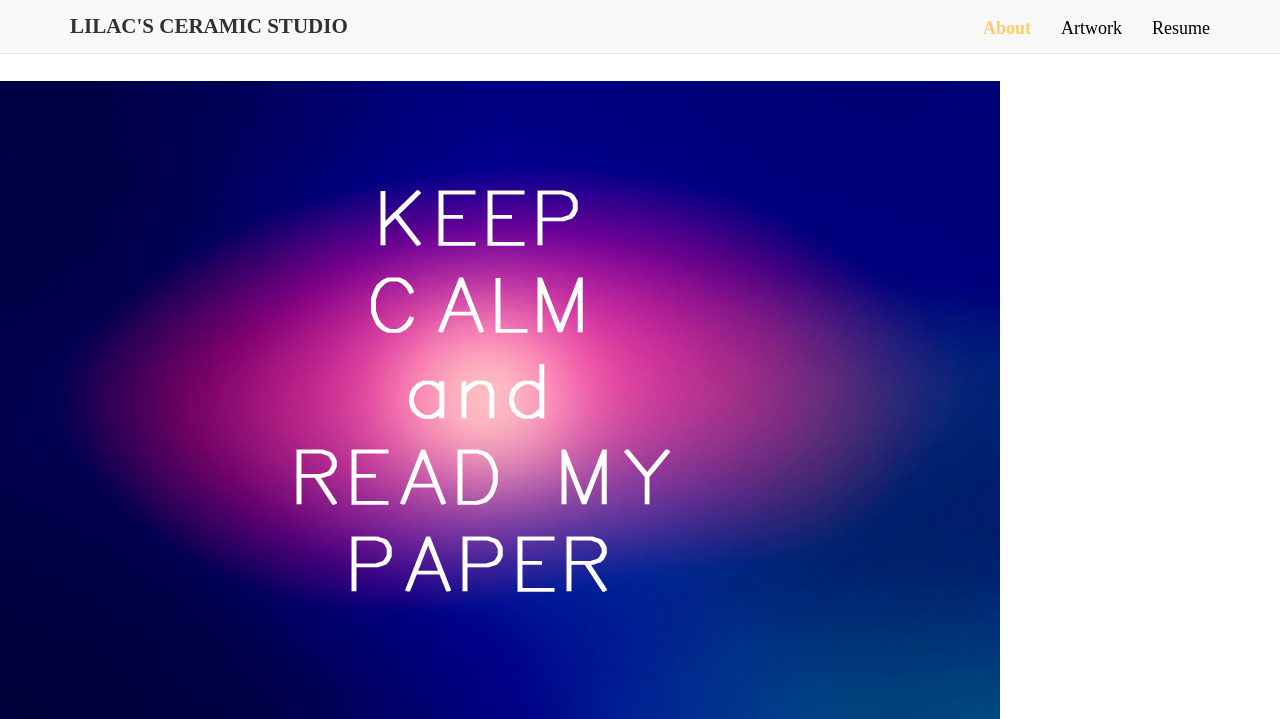
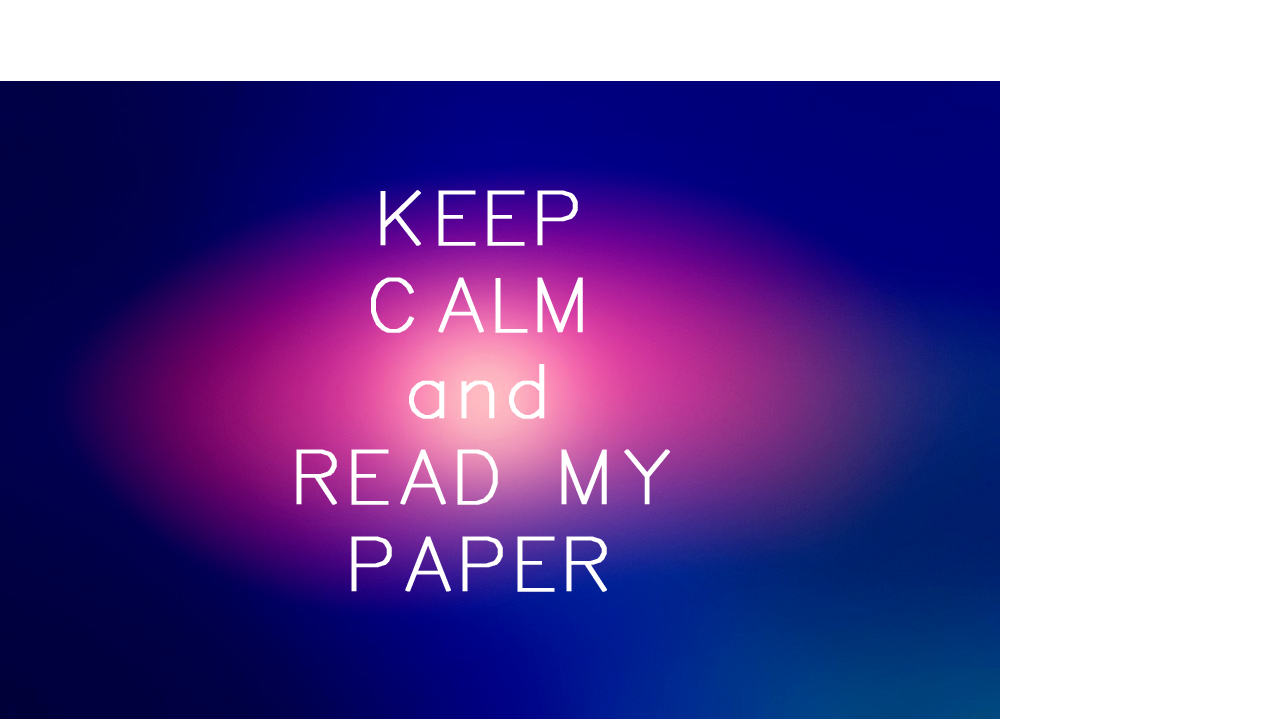
Before and after one commit to MaterialsResearch/MaterialsResearch.github.io, a plain HTML site: page index.html in a window 1280 px wide. Shown: the top 719 px of the page. Drawn offline with nearby package versions, Linux system fonts and the light colour scheme; some icons are missing; a web font is replaced by a local one.

Commit message:
Update index.html

```diff
--- a/index.html
+++ b/index.html
@@ -15,45 +15,6 @@
     <link rel="icon" href="/img/icon.png">
   </head>
   <body>
-    <!-- This sections defines the heading of the homepage -->
-    <nav class="navbar navbar-default navbar-fixed-top" id="navbar-main">
-      <div class="container">
-        <div class="navbar-header">
-          <button type="button" class="navbar-toggle collapsed" data-toggle="collapse" data-target=".navbar-collapse" aria-expanded="false">
-            <span class="sr-only">Toggle navigation</span>
-            <span class="icon-bar"></span>
-            <span class="icon-bar"></span>
-            <span class="icon-bar"></span>
-            <span class="icon-bar"></span>
-            <span class="icon-bar"></span>
-          </button>
-          <a class="navbar-brand" href="/">
-            <h3>Lilac's Ceramic Studio</h3>
-          </a>
-        </div>
-        <div class="collapse navbar-collapse">
-          <ul class="nav navbar-nav navbar-right">
-            <li class="nav-item">
-              <a href="/#about" data-target="#about">
-                <span>About</span>
-              </a>
-            </li>
-            <li class="nav-item">
-              <a href="/#artwork" data-target="#artwork">
-                <span>Artwork</span>
-              </a>
-            </li>
-            <li class="nav-item">
-              <a href="/img/resume.pdf" data-target="#cv">
-                <span>Resume</span>
-              </a>
-            </li>
-          </ul>
-        </div>
-      </div>
-    </nav>
-    <!-- This line control the scroll behavior -->
-    <span id="homepage" style="display: none"></span>
     <!-- This section contains the content of home  -->
     <section id="about" class="home-section">
       <img src="/img/pic.png" itemprop="image">
```
